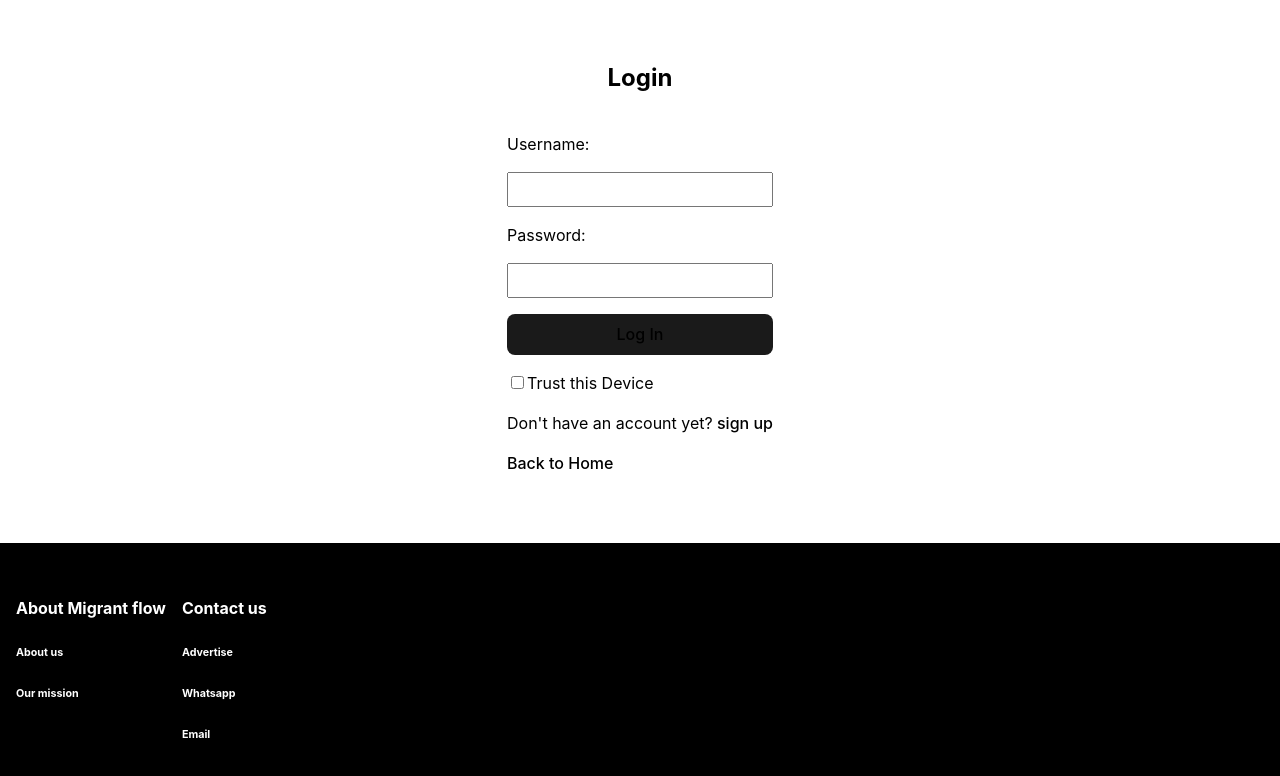
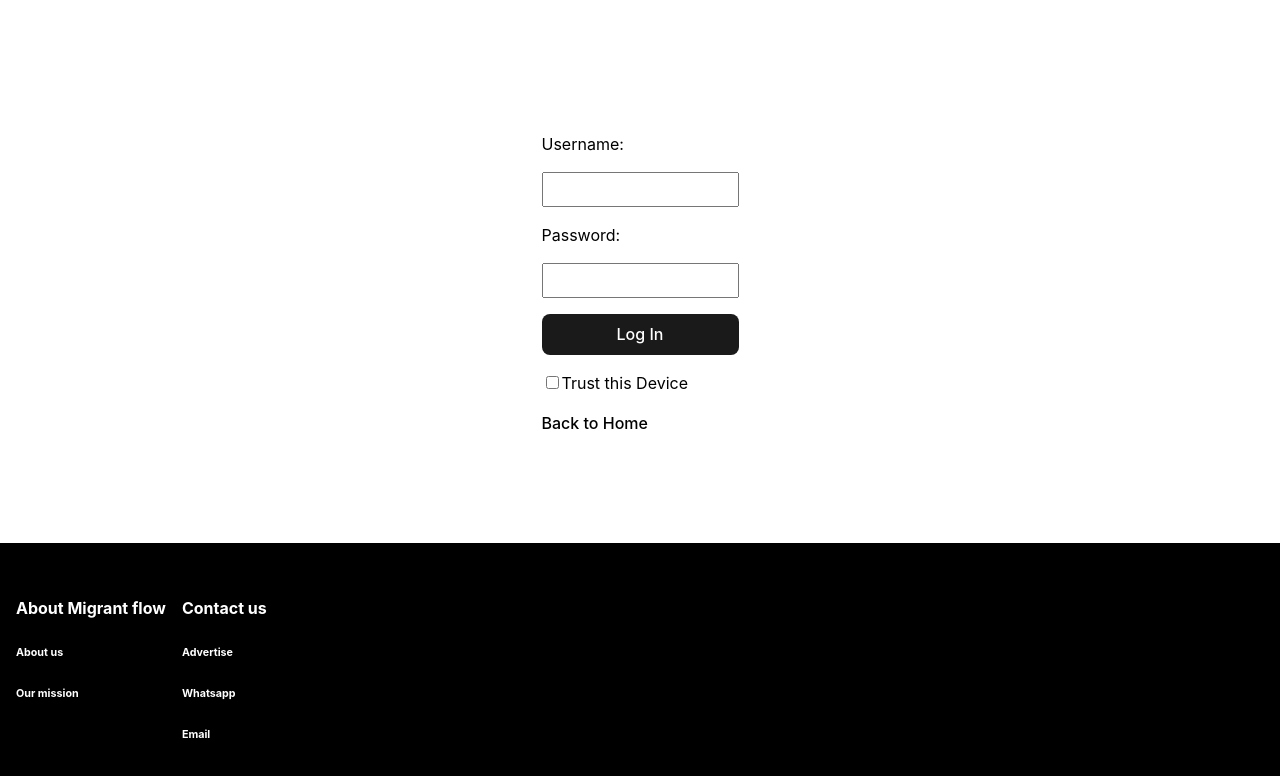
Before and after one commit to Gid-zet7/Migrantsflow-backend, a React (Create React App) app: page /#/login in a window 1280 px wide. Shown: the top 776 px of the page. Built offline with nearby package versions, Linux system fonts and the light colour scheme.

Commit message:
Fixed bugs and improved alignment

```diff
--- a/src/App.jsx
+++ b/src/App.jsx
@@ -2,7 +2,7 @@ import { Route, Routes } from "react-router-dom";
 import Layout from "./components/Layout";
 import DashboardLayout from "./components/DashboardLayout";
 import Public from "./components/Public";
-import Signup from "./features/auth/Signup";
+// import Signup from "./features/auth/Signup";
 import Welcome from "./features/auth/Welcome";
 import MigrantsList from "./features/migrants/MigrantsList";
 import UsersList from "./features/users/UsersList";
@@ -25,7 +25,7 @@ function App() {
       <Route path="/" element={<Layout />}>
         <Route index element={<Public />} />
         <Route path="login" element={<Login />} />
-        <Route path="signup" element={<Signup />} />
+        {/* <Route path="signup" element={<Signup />} /> */}
         <Route path="dataforms">
           <Route index element={<DataFormsList />} />
           <Route path="addform" element={<NewDataForm />} />
--- a/src/features/auth/Login.jsx
+++ b/src/features/auth/Login.jsx
@@ -79,7 +79,7 @@ const Login = () => {
         </p>
         <form id="login_form" onSubmit={handleSubmit}>
           <div id="auth_header">
-            <h2>Login</h2>
+            <h2 style={{ color: "#fff" }}>Login</h2>
           </div>
           <label htmlFor="username">Username:</label>
           <input
@@ -100,7 +100,12 @@ const Login = () => {
             required
           />
 
-          <button type="submit" id="auth__btn" className="btn">
+          <button
+            type="submit"
+            id="auth__btn"
+            className="btn"
+            style={{ color: "#fff" }}
+          >
             Log In
           </button>
 
@@ -114,10 +119,10 @@ const Login = () => {
             Trust this Device
           </label>
 
-          <div className="auth__container">
+          {/* <div className="auth__container">
             Don&apos;t have an account yet?
             <Link to="/signup"> sign up</Link>
-          </div>
+          </div> */}
 
           <div className="home-link__container">
             <Link to="/">Back to Home</Link>
--- a/src/features/dataForms/DataForm.jsx
+++ b/src/features/dataForms/DataForm.jsx
@@ -93,7 +93,7 @@ const DataForm = ({ dataformId }) => {
             boxShadow:
               "rgba(50, 50, 93, 0.25) 0px 2px 5px -1px, rgba(0, 0, 0, 0.3) 0px 1px 3px -1px",
             marginBottom: "35px",
-            width: "clamp(15rem, 50vw, 60rem)",
+            width: "clamp(18rem, 50vw, 60rem)",
           }}
         >
           <p className={errClass}>
@@ -108,9 +108,13 @@ const DataForm = ({ dataformId }) => {
             }}
           >
             <p>form by {dataform.user_id?.username}</p>
-            <h1>Title: {dataform.form_title} </h1>
+            <h1 style={{ fontSize: "clamp(1.3rem, 3vw, 3rem)" }}>
+              Title: {dataform.form_title}{" "}
+            </h1>
             <span>Description</span>
-            <p>{dataform.form_desc} </p>
+            <p style={{ fontSize: "clamp(.6rem, 2vw, 1rem)" }}>
+              {dataform.form_desc}{" "}
+            </p>
             <hr />
           </div>
 
--- a/src/features/migrants/NewMigrantForm.jsx
+++ b/src/features/migrants/NewMigrantForm.jsx
@@ -205,6 +205,7 @@ const NewMigrantForm = () => {
               className="icon-button"
               title="Save"
               disabled={!canSave}
+              style={{ color: "#fff" }}
             >
               Save
             </button>
--- a/src/features/users/NewUserForm.jsx
+++ b/src/features/users/NewUserForm.jsx
@@ -141,6 +141,7 @@ const NewUserForm = () => {
               className="icon-button"
               title="Save"
               disabled={!canSave}
+              style={{ color: "#fff" }}
             >
               Save
             </button>
--- a/src/index.css
+++ b/src/index.css
@@ -3,9 +3,9 @@
   line-height: 1.5;
   font-weight: 400;
 
-  /* color-scheme: light dark;
-  color: rgba(255, 255, 255, 0.87);
-  background-color: #242424; */
+  /* color-scheme: light dark; */
+  /* color: rgba(255, 255, 255, 0.87); */
+  /* background-color: #242424; */
 
   font-synthesis: none;
   text-rendering: optimizeLegibility;
@@ -31,7 +31,7 @@ li {
 body {
   margin: 0;
   display: flex;
-  min-width: 320px;
+  width: 100vw;
   min-height: 100vh;
   overflow-x: hidden;
   -webkit-font-smoothing: antialiased;
```
